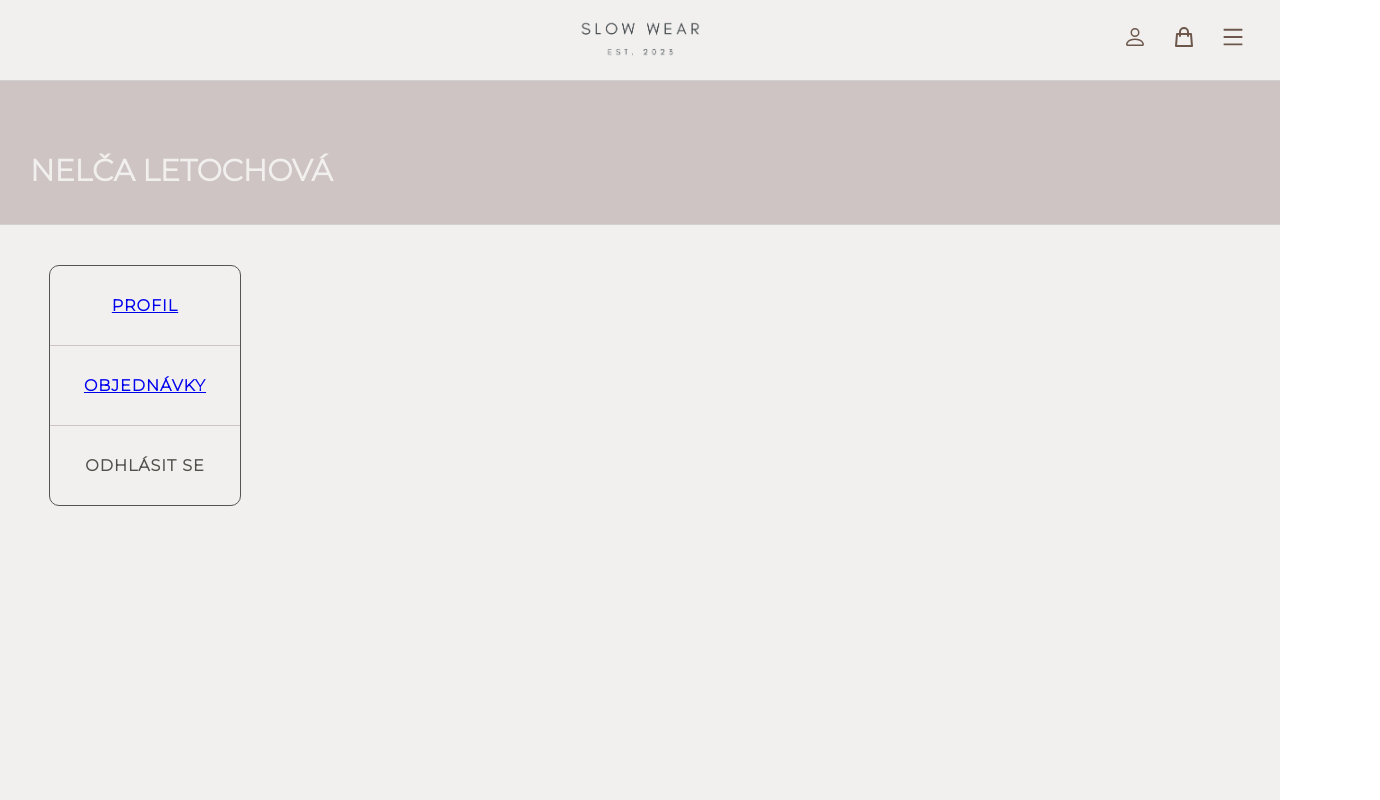
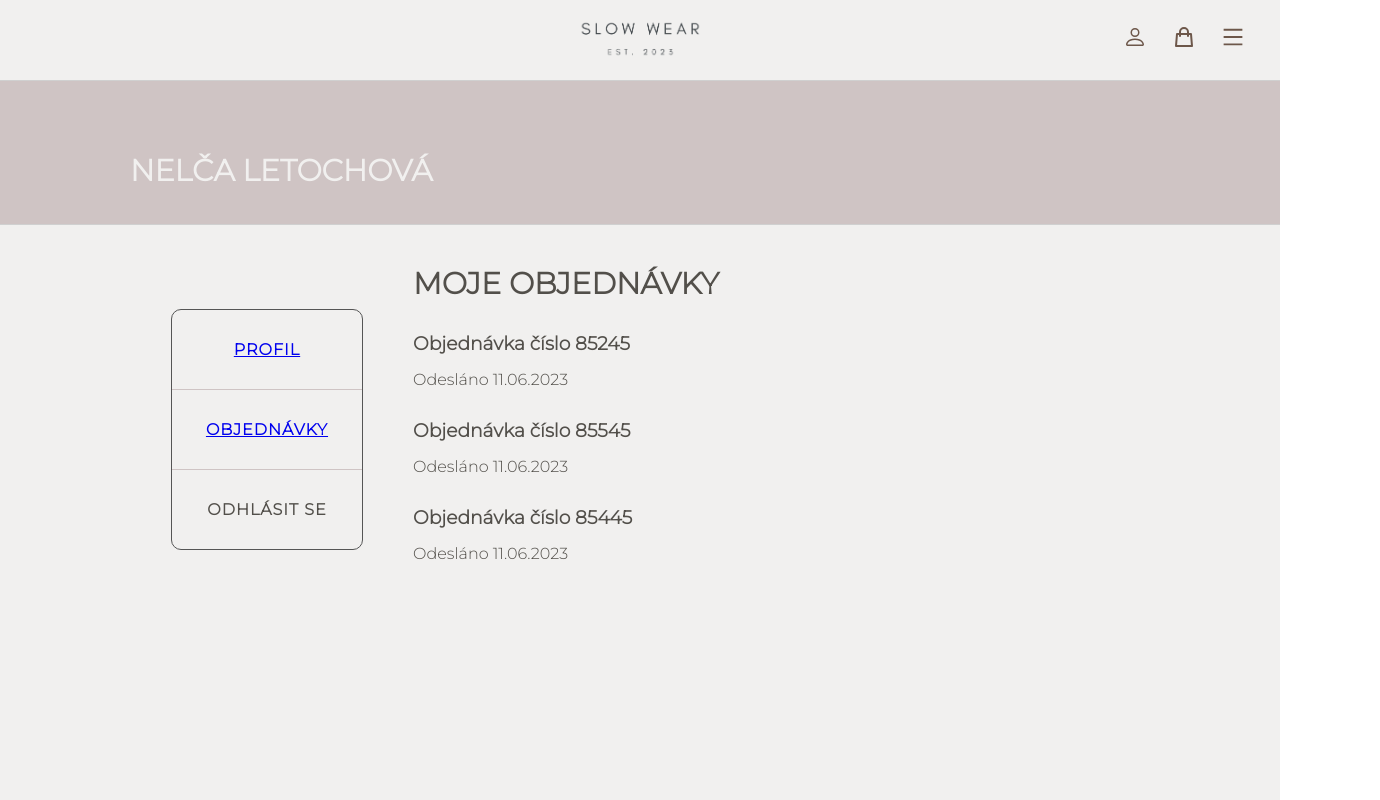
Before and after one commit to Kristyna-Novakova/slow-wear, a React app: page /muj-ucet in a window 1280 px wide. Shown: the top 800 px of the page, 1380 px wide, since content can reach past the window. Built offline with nearby package versions, Linux system fonts and the light colour scheme; a web font is replaced by a local one.

Commit message:
styling OrderDetal and UserDetails component

```diff
--- a/src/Pages/CategoryView/categoryView.jsx
+++ b/src/Pages/CategoryView/categoryView.jsx
@@ -24,6 +24,7 @@ export const CategoryView = () => {
           <ul className="category-view-photos">
             {Object.keys(catalogue).map((categoryId) => (
               <li
+                key={categoryId}
                 className="category-image"
                 style={{
                   backgroundImage: `url(/img/categories/${categoryId}.jpg)`,
--- a/src/Pages/OrderDetail/OrderDetail.jsx
+++ b/src/Pages/OrderDetail/OrderDetail.jsx
@@ -1,4 +1,5 @@
 import React from 'react';
+import './style.css';
 
 export const OrderDetail = () => {
   return (
@@ -10,6 +11,14 @@ export const OrderDetail = () => {
         <h3 className="order-number">Objednávka číslo 85245</h3>
         <p className="shipped-order">Odesláno 11.06.2023</p>
       </div>
+      <div className="order-detail">
+        <h3 className="order-number">Objednávka číslo 85545</h3>
+        <p className="shipped-order">Odesláno 11.06.2023</p>
+      </div>
+      <div className="order-detail">
+        <h3 className="order-number">Objednávka číslo 85445</h3>
+        <p className="shipped-order">Odesláno 11.06.2023</p>
+      </div>
     </>
   );
 };
--- /dev/null
+++ b/src/Pages/OrderDetail/style.css
@@ -0,0 +1,15 @@
+.order-title {
+  text-align: center;
+  font-size: 20px;
+  margin-bottom: 30px;
+  text-transform: uppercase;
+}
+
+.order-number {
+  margin-bottom: 15px;
+}
+
+
+.shipped-order {
+  margin-bottom: 30px;
+}
--- a/src/Pages/UserDetails/UserDetails.jsx
+++ b/src/Pages/UserDetails/UserDetails.jsx
@@ -1,4 +1,5 @@
 import React from 'react';
+import './style.css';
 
 export const UserDetail = () => {
   return (
@@ -7,8 +8,18 @@ export const UserDetail = () => {
         <h2>Profil</h2>
       </div>
       <div className="user-detail">
-        <h3 className="order-number">Jméno</h3>
-        <p className="shipped-order">Odesláno 11.06.2023</p>
+        <div className="user-name">
+          <h3>Jméno</h3>
+          <p>Nelča Letochová</p>
+        </div>
+        <div className="user-phone-number">
+          <h3>Telefonní číslo</h3>
+          <p>+420 789 245 324</p>
+        </div>
+        <div className="user-address">
+          <h3>Adresa</h3>
+          <p>Koníkova 58 Praha 11</p>
+        </div>
       </div>
     </>
   );
--- /dev/null
+++ b/src/Pages/UserDetails/style.css
@@ -0,0 +1,12 @@
+.user-title {
+  text-align: center;
+  font-size: 20px;
+  margin-bottom: 30px;
+  text-transform: uppercase;
+}
+
+.user-name,
+.user-phone-number,
+.user-address {
+  margin-bottom: 20px;
+}
--- a/src/Pages/UserPage/UserPage.jsx
+++ b/src/Pages/UserPage/UserPage.jsx
@@ -1,6 +1,8 @@
 import React from 'react';
 import './style.css';
 import { Link, Outlet } from 'react-router-dom';
+import { UserDetail } from '../UserDetails/UserDetails';
+import { OrderDetail } from '../OrderDetail/OrderDetail';
 
 export const UserPage = () => {
   return (
@@ -23,7 +25,7 @@ export const UserPage = () => {
         </div>
         <Outlet />
         <div className="detail-information-container">
-          <h2 className="name"></h2>
+          <OrderDetail />
         </div>
       </div>
     </section>
--- a/src/Pages/UserPage/style.css
+++ b/src/Pages/UserPage/style.css
@@ -12,6 +12,7 @@
   justify-content: flex-start;
   align-items: end;
   border-bottom: 0.5px solid #d0d0d0;
+  padding-left: 100px;
 }
 
 .name {
@@ -27,8 +28,9 @@
   flex-direction: row;
   justify-content: center;
   align-items: center;
-  width: 25vw;
+  width: 100vw;
   margin-top: 40px;
+  margin-left: 100px;
 }
 
 .section-list {
@@ -62,3 +64,12 @@
 .section-list>ul>li:last-child {
   border-bottom: none;
 }
+
+.detail-information-container {
+  margin-left: 50px;
+  display: flex;
+  flex-direction: column;
+  justify-content: center;
+  align-items: flex-start;
+  width: 70vw;
+}
```
